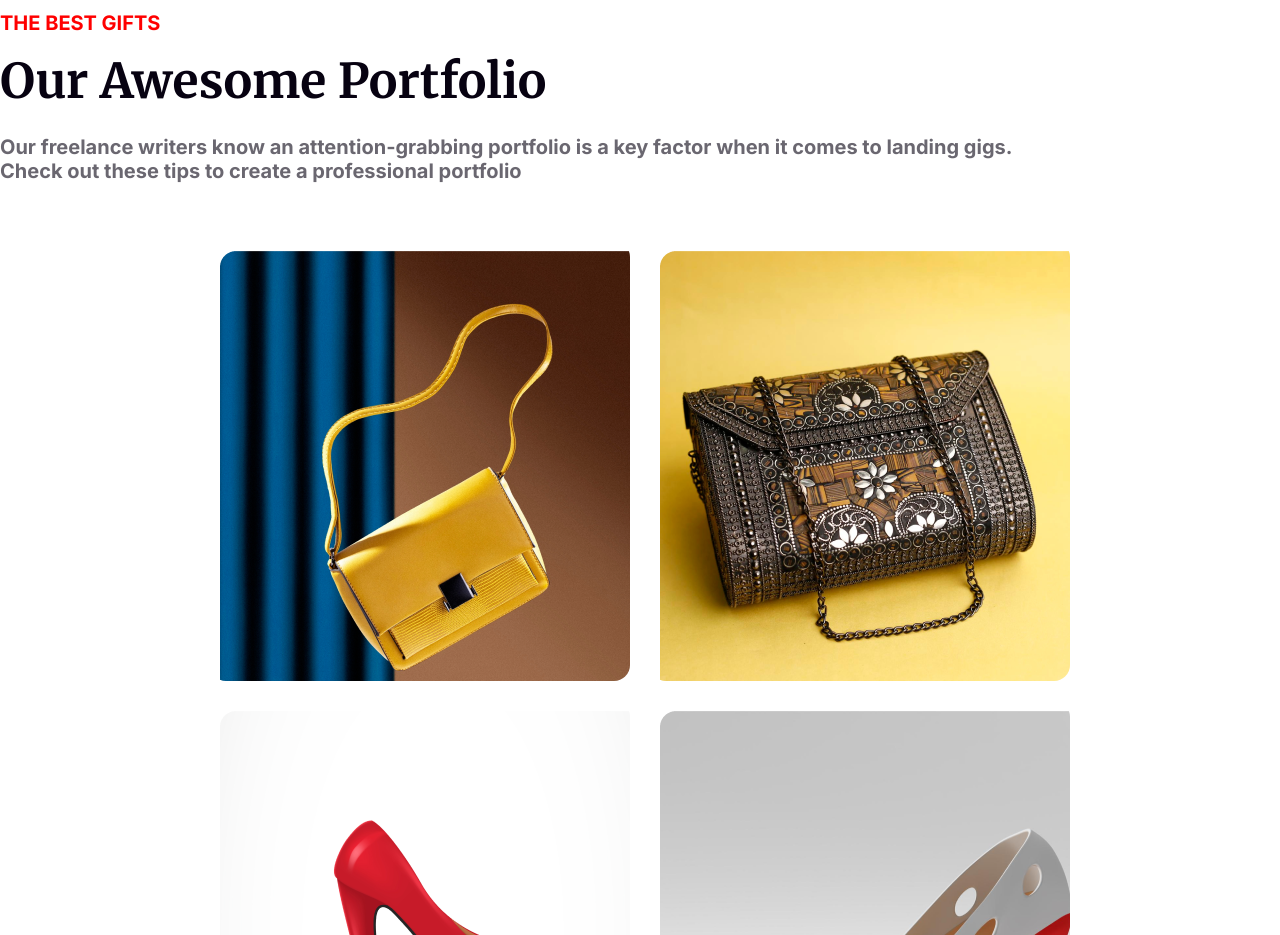
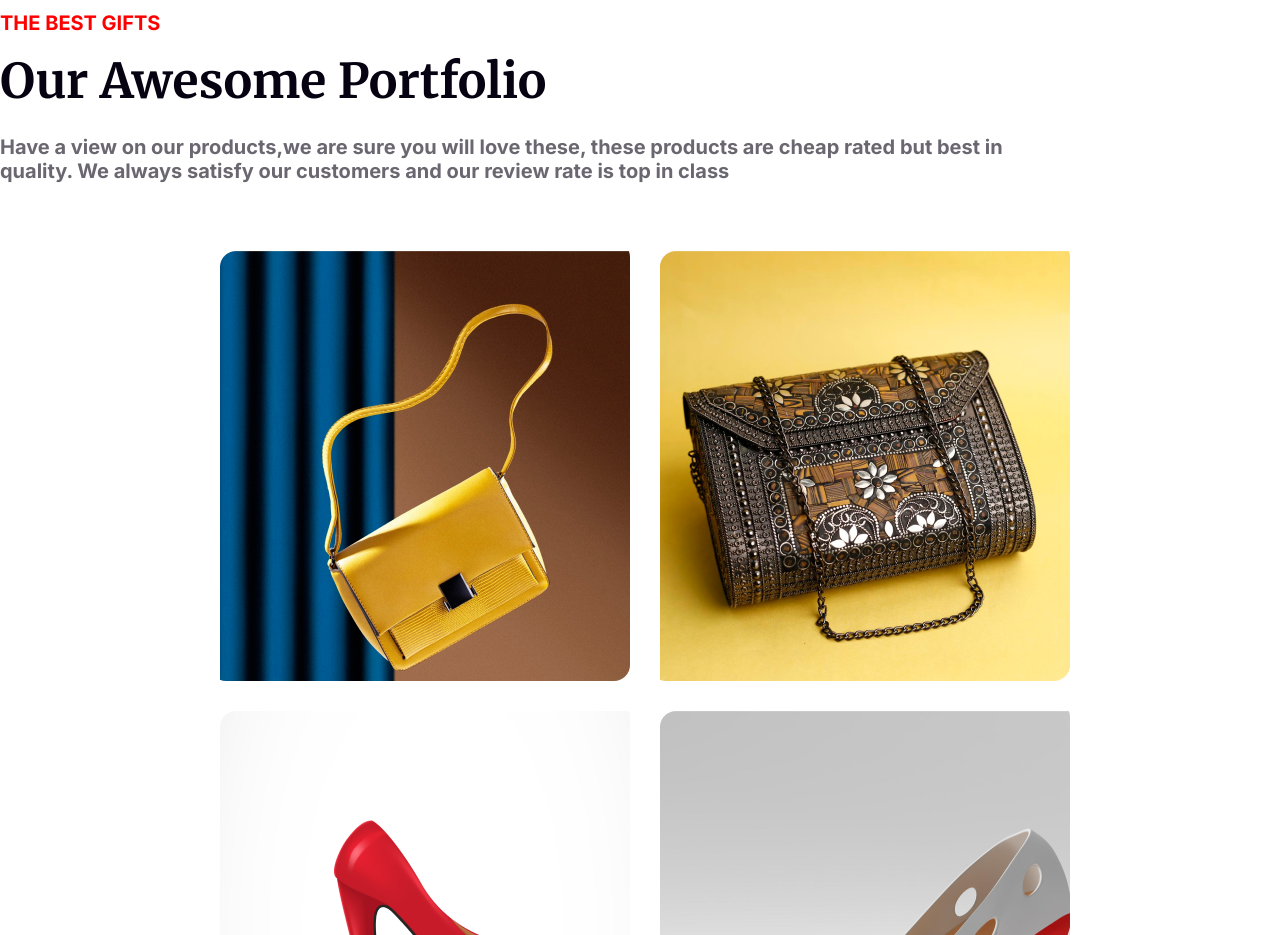
Before and after one commit to Fahimfylo/b9-a1, a plain HTML site: page index.html in a window 1280 px wide. Shown: the part 4020-4955 px from the top of the page. Drawn offline with Linux system fonts and the light colour scheme.

Commit message:
Assignment-1

```diff
--- a/index.html
+++ b/index.html
@@ -70,7 +70,7 @@
     <div class="container m-0-auto">
       <h1 class=" ff-inter fs-20  mt-16 red">THE BEST GIFTS</h1>
       <h1 class="ff-merri fs-48  mt-16 black "> Our Awesome Portfolio</h1>
-      <p class="  ff-inter fs-20 clr fw-1068 mt-24 mb-48 ">Our freelance writers know an attention-grabbing portfolio is a key factor when it comes to landing gigs. Check out these tips to create a professional portfolio</p>
+      <p class="  ff-inter fs-20 clr fw-1068 mt-24 mb-48 ">Have a view on our products,we are sure you will love these, these products are cheap rated but best in quality. We always satisfy our customers and our review rate is top in class</p>
     </div>
     <div class="container">
   </section>
```
